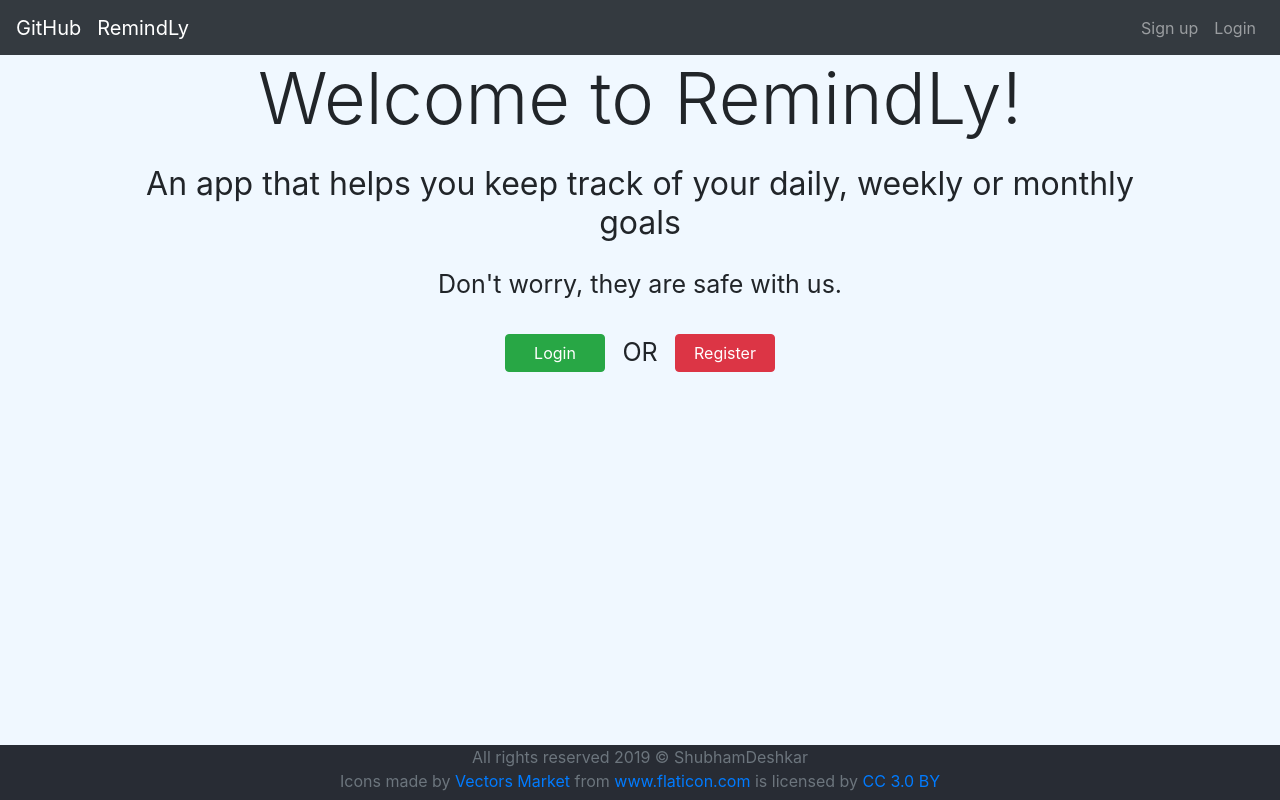
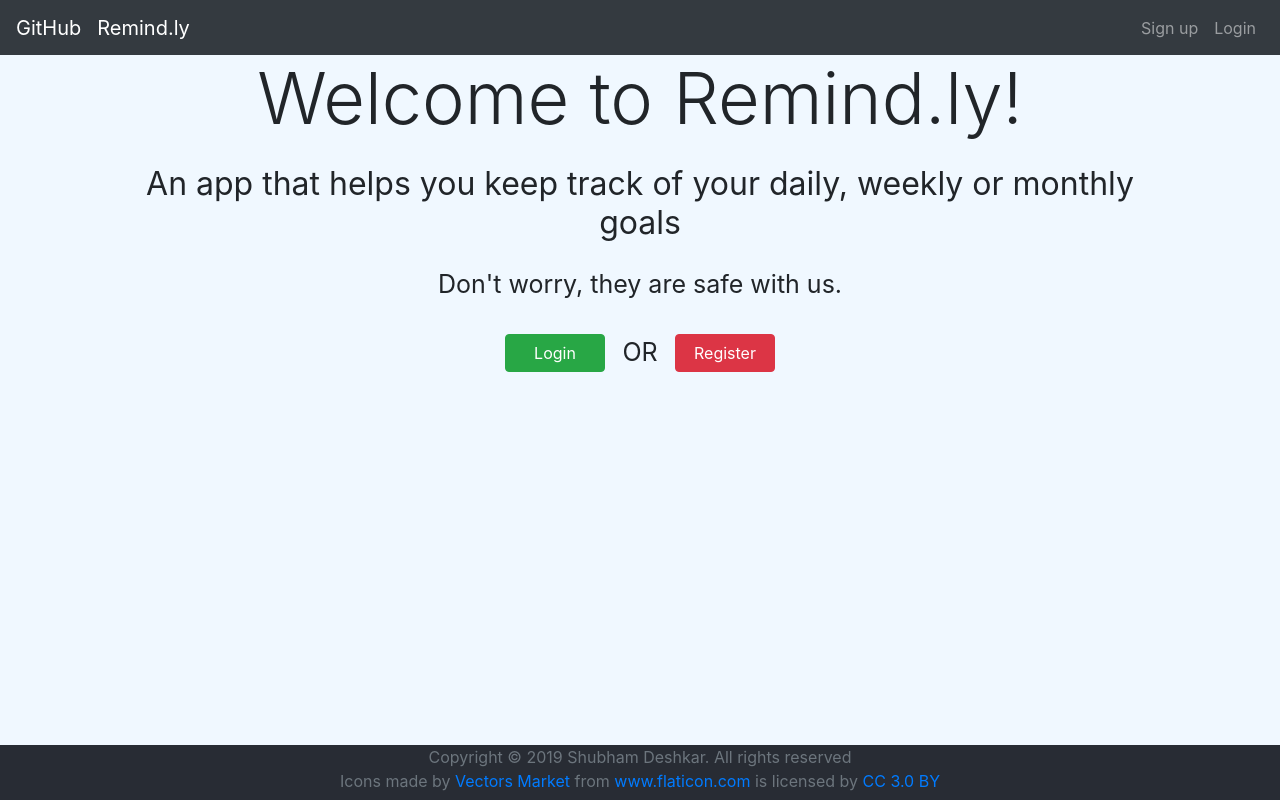
Before and after one commit to ShubhamDeshkar/Full-Stack-Web-Application, a React (Create React App) app: page / in a window 1280 px wide. Built offline with nearby package versions, Linux system fonts and the light colour scheme.

Commit message:
change to remind.ly

```diff
--- a/public/index.html
+++ b/public/index.html
@@ -19,7 +19,7 @@
       work correctly both with client-side routing and a non-root public URL.
       Learn how to configure a non-root public URL by running `npm run build`.
     -->
-		<title>RemindLy</title>
+		<title>Remind.ly</title>
 	</head>
 	<body>
 		<noscript>You need to enable JavaScript to run this app.</noscript>
--- a/src/components/todoApp/FooterComponent.jsx
+++ b/src/components/todoApp/FooterComponent.jsx
@@ -5,7 +5,7 @@
 		return (
 			<footer className="footer" style={{ height: 55, position: "fixed" }}>
 				<span className="text-muted">
-					All rights reserved 2019 &#169; ShubhamDeshkar
+					Copyright &#169; 2019 Shubham Deshkar. All rights reserved
 					<div>
 						Icons made by{" "}
 						<a
--- a/src/components/todoApp/HeaderComponent.jsx
+++ b/src/components/todoApp/HeaderComponent.jsx
@@ -22,7 +22,7 @@
 							GitHub
 						</a>
 						<Link to="/" className="navbar-brand">
-							RemindLy
+							Remind.ly
 						</Link>
 					</div>
 					<ul className="navbar-nav">
--- a/src/components/todoApp/LandingComponent.jsx
+++ b/src/components/todoApp/LandingComponent.jsx
@@ -5,7 +5,7 @@
 	render() {
 		return (
 			<>
-				<h1 className="display-3 text-center mb-4">Welcome to RemindLy!</h1>
+				<h1 className="display-3 text-center mb-4">Welcome to Remind.ly!</h1>
 				<h2
 					className="display-5 text-center mb-4"
 					style={{ fontWeight: "normal" }}
```
